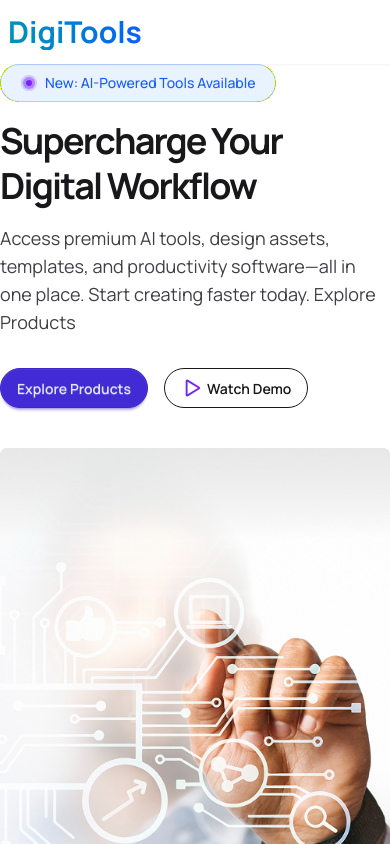
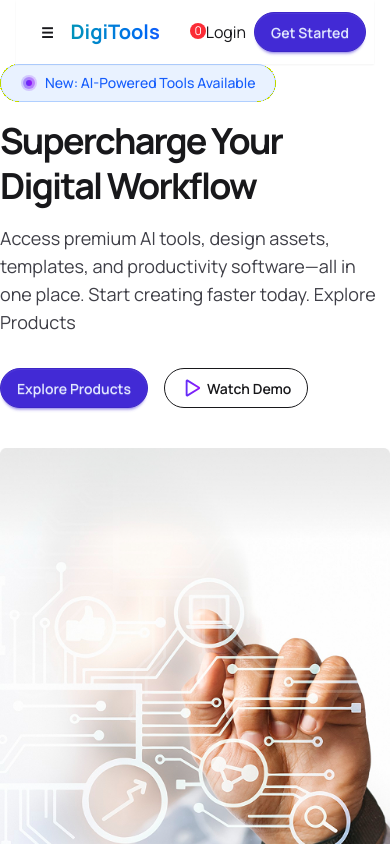
Before and after one commit to nazmul-conqueror/Assignment_6, a React (Vite) app: page / in a window 390 px wide. Shown: the top 844 px of the page. Built offline with nearby package versions, Linux system fonts and the light colour scheme.

Commit message:
navbar responsive

```diff
--- a/src/Component/Navbar.jsx
+++ b/src/Component/Navbar.jsx
@@ -4,13 +4,33 @@ import cartLogo from "../assets/shopping-cart.png"
 
 const Navbar = ({carts}) => {
     return (
-        <div className='w-6xl mx-auto '>
+        <div className='max-w-7xl mx-auto px-4 '>
             <div className="navbar bg-base-100 shadow-xs ">
   <div className="navbar-start">
+  {/* Mobile menu button */}
+  <div className="dropdown">
+    <div tabIndex={0} role="button" className="btn btn-ghost lg:hidden">
+      ☰
+    </div>
 
-    <p className="text-3xl font-bold bg-linear-to-r from-cyan-600 to-blue-600 text-transparent bg-clip-text">DigiTools</p>
+    <ul
+      tabIndex={0}
+      className="menu menu-sm dropdown-content bg-base-100 rounded-box z-10 mt-3 w-52 p-2 shadow"
+    >
+      <li><a>Products</a></li>
+      <li><a>Features</a></li>
+      <li><a>Pricing</a></li>
+      <li><a>Testimonials</a></li>
+      <li><a>FAQ</a></li>
+    </ul>
   </div>
-  <div className="navbar-center hidden lg:flex">
+
+  {/* Logo */}
+  <p className="text-xl md:text-3xl font-bold bg-linear-to-r from-cyan-600 to-blue-600 text-transparent bg-clip-text">
+    DigiTools
+  </p>
+</div>
+  <div className="navbar-center hidden  lg:flex">
     <ul className="menu menu-horizontal px-1">
       <li><a>Produtcs</a></li>
       <li><a>Features</a></li>
@@ -19,13 +39,13 @@ const Navbar = ({carts}) => {
       <li><a>FAQ</a></li>
     </ul>
   </div>
-  <div className="navbar-end gap-3">
+  <div className="navbar-end gap-2 md:gap-3">
       <div className="relative">
     <img src={cartLogo} alt="" className="w-6" />
 
     {/* Cart Count Badge */}
     <span className="absolute -top-2 -right-2 bg-red-500 text-white text-xs px-1 py-0.4 rounded-full">
-      {`${(carts.length)}`}
+      {carts.length}
     </span>
   </div>
     <p>Login</p>
```
